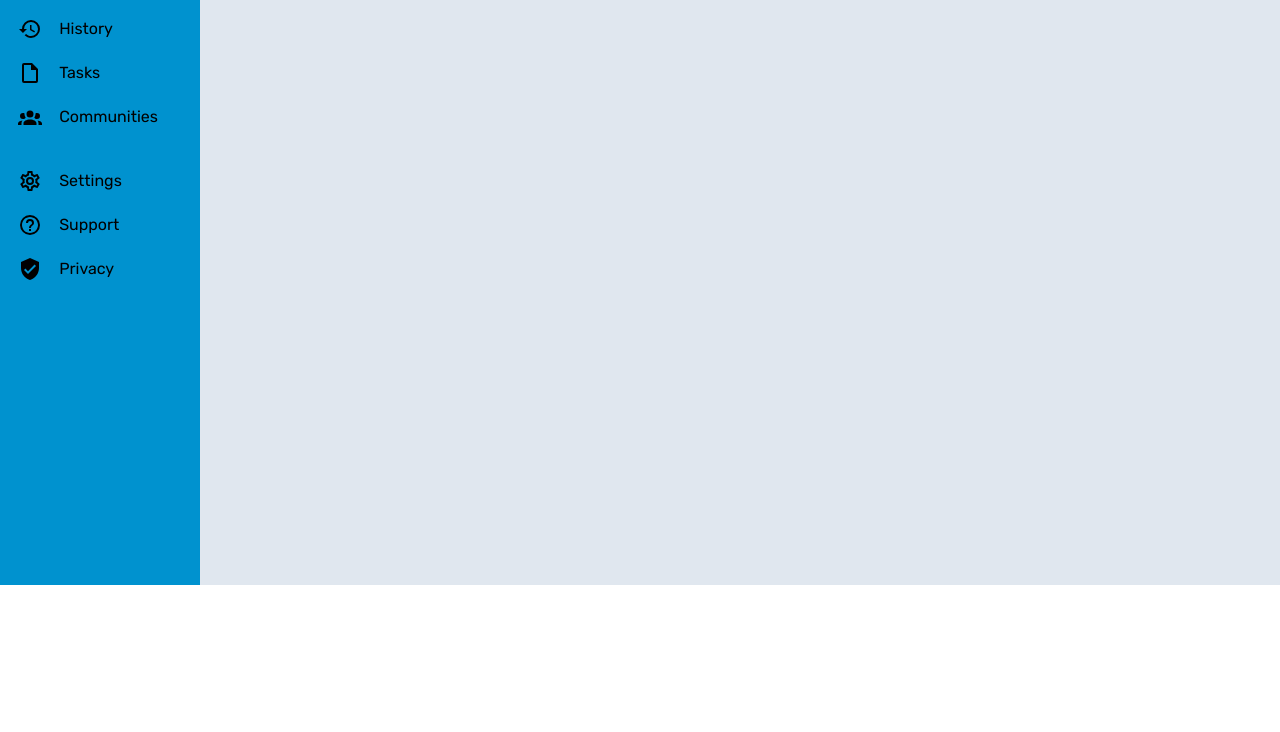
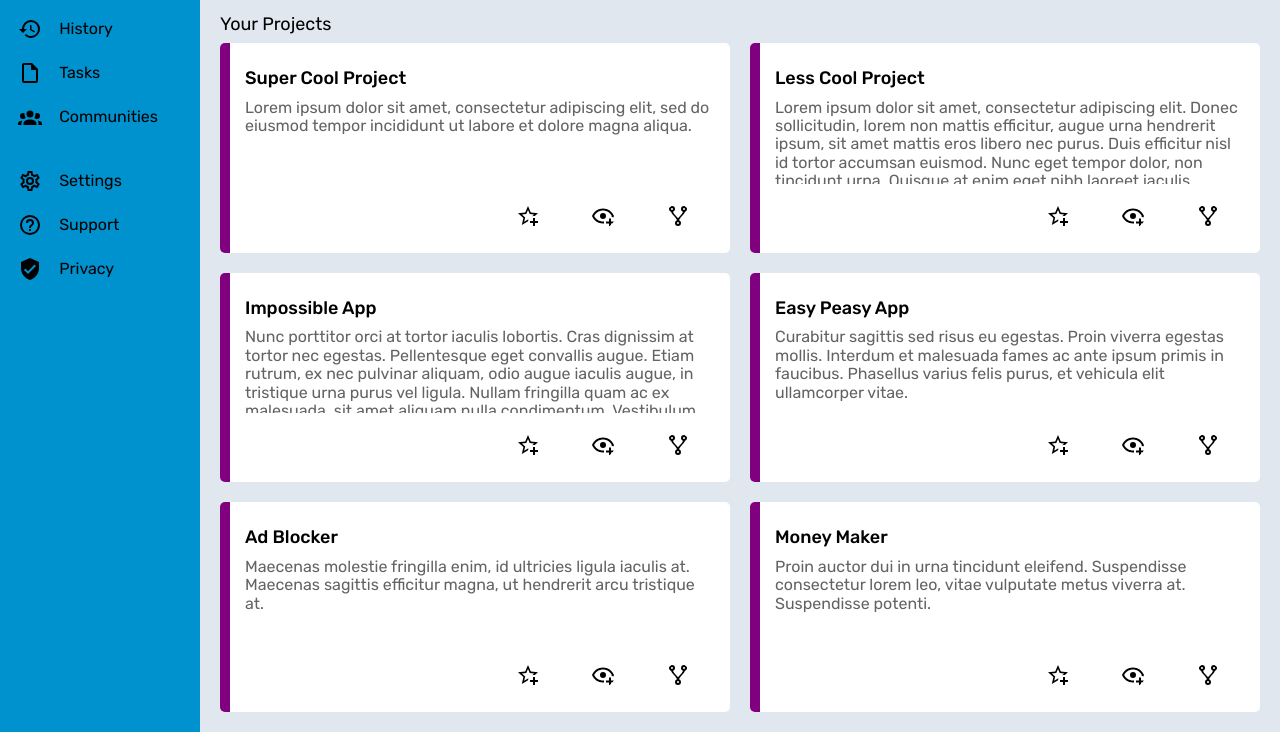
Before and after one commit to Jekplex/admin-dashboard, a plain HTML site: page index.html in a window 1280 px wide. Shown: the part 215-947 px from the top of the page. Before the commit the page ends 800 px from the top, so only its background shows below. Drawn offline with Linux system fonts and the light colour scheme.

Commit message:
Add your-projects section

```diff
--- a/index.html
+++ b/index.html
@@ -148,6 +148,75 @@
 
       <main>
 
+        <div class="your-projects">
+
+          <h1>Your Projects</h1>
+
+          <div class="project-list">
+            <div class="project-item">
+              <h1>Super Cool Project</h1>
+              <p>Lorem ipsum dolor sit amet, consectetur adipiscing elit, sed do eiusmod tempor incididunt ut labore et dolore magna aliqua. </p>
+              <div class="project-item-actions">
+                <img src="svg/project-item-actions/favourite.svg" alt="Add to favourites icon">
+                <img src="svg/project-item-actions/watch.svg" alt="Add to watchlist icon">
+                <img src="svg/project-item-actions/fork.svg" alt="Fork project icon">
+              </div>
+            </div>
+
+            <div class="project-item">
+              <h1>Less Cool Project</h1>
+              <p>Lorem ipsum dolor sit amet, consectetur adipiscing elit. Donec sollicitudin, lorem non mattis efficitur, augue urna hendrerit ipsum, sit amet mattis eros libero nec purus. Duis efficitur nisl id tortor accumsan euismod. Nunc eget tempor dolor, non tincidunt urna. Quisque at enim eget nibh laoreet iaculis. </p>
+              <div class="project-item-actions">
+                <img src="svg/project-item-actions/favourite.svg" alt="Add to favourites icon">
+                <img src="svg/project-item-actions/watch.svg" alt="Add to watchlist icon">
+                <img src="svg/project-item-actions/fork.svg" alt="Fork project icon">
+              </div>
+            </div>
+
+            <div class="project-item">
+              <h1>Impossible App</h1>
+              <p>Nunc porttitor orci at tortor iaculis lobortis. Cras dignissim at tortor nec egestas. Pellentesque eget convallis augue. Etiam rutrum, ex nec pulvinar aliquam, odio augue iaculis augue, in tristique urna purus vel ligula. Nullam fringilla quam ac ex malesuada, sit amet aliquam nulla condimentum. Vestibulum quis dapibus diam. </p>
+              <div class="project-item-actions">
+                <img src="svg/project-item-actions/favourite.svg" alt="Add to favourites icon">
+                <img src="svg/project-item-actions/watch.svg" alt="Add to watchlist icon">
+                <img src="svg/project-item-actions/fork.svg" alt="Fork project icon">
+              </div>
+            </div>
+
+            <div class="project-item">
+              <h1>Easy Peasy App</h1>
+              <p>Curabitur sagittis sed risus eu egestas. Proin viverra egestas mollis. Interdum et malesuada fames ac ante ipsum primis in faucibus. Phasellus varius felis purus, et vehicula elit ullamcorper vitae.</p>
+              <div class="project-item-actions">
+                <img src="svg/project-item-actions/favourite.svg" alt="Add to favourites icon">
+                <img src="svg/project-item-actions/watch.svg" alt="Add to watchlist icon">
+                <img src="svg/project-item-actions/fork.svg" alt="Fork project icon">
+              </div>
+            </div>
+
+            <div class="project-item">
+              <h1>Ad Blocker</h1>
+              <p>Maecenas molestie fringilla enim, id ultricies ligula iaculis at. Maecenas sagittis efficitur magna, ut hendrerit arcu tristique at.  </p>
+              <div class="project-item-actions">
+                <img src="svg/project-item-actions/favourite.svg" alt="Add to favourites icon">
+                <img src="svg/project-item-actions/watch.svg" alt="Add to watchlist icon">
+                <img src="svg/project-item-actions/fork.svg" alt="Fork project icon">
+              </div>
+            </div>
+
+            <div class="project-item">
+              <h1>Money Maker</h1>
+              <p>Proin auctor dui in urna tincidunt eleifend. Suspendisse consectetur lorem leo, vitae vulputate metus viverra at. Suspendisse potenti.</p>
+              <div class="project-item-actions">
+                <img src="svg/project-item-actions/favourite.svg" alt="Add to favourites icon">
+                <img src="svg/project-item-actions/watch.svg" alt="Add to watchlist icon">
+                <img src="svg/project-item-actions/fork.svg" alt="Fork project icon">
+              </div>
+            </div>
+
+          </div>
+
+        </div>
+
       </main>
 
     </div>
--- a/style.css
+++ b/style.css
@@ -163,7 +163,6 @@ nav ul {
   display:grid;
   grid-template-columns: 100px auto;
   align-items: center;
-  /* gap: 10px; */
   justify-items: center;
 }
 
@@ -181,3 +180,57 @@ nav ul {
   gap: 10px;
 
 }
+
+.your-projects {
+  display:grid;
+  padding: 20px;
+}
+.your-projects h1 {
+  font-size: 18px;
+  margin-top: 10px;
+  margin-bottom: 10px;
+}
+
+.project-item {
+  border-left: 10px solid purple;
+  padding: 15px;
+  background-color: #ffffff;
+  border-radius: 5px;
+}
+.project-item h1 {
+  font-weight: 500;
+  /* margin:0 ; */
+}
+.project-item p {
+  margin-bottom: 10px;
+  color: #636363;
+  height: 85px;
+  overflow-y:auto;
+
+  /* overflow-y: scroll; */
+
+}
+
+.project-item-actions {
+  display:grid;
+  grid-template-columns: repeat(3, 75px);
+  justify-items: center;
+  float: right;
+  /* margin-bottom: 5px; */
+}
+.project-item img {
+  cursor: pointer;
+  padding: 10px;
+  border-radius: 50%;
+}
+.project-item img:hover {
+  background-color: rgb(200, 200, 200);
+}
+
+.project-list {
+  display:grid;
+  grid-template-columns: 1fr 1fr;
+  gap: 20px;
+
+  line-height: 1.15;
+}
```
Also changed, not shown: svg/project-item-actions/favourite.svg (added), svg/project-item-actions/fork.svg (added), svg/project-item-actions/watch.svg (added).
